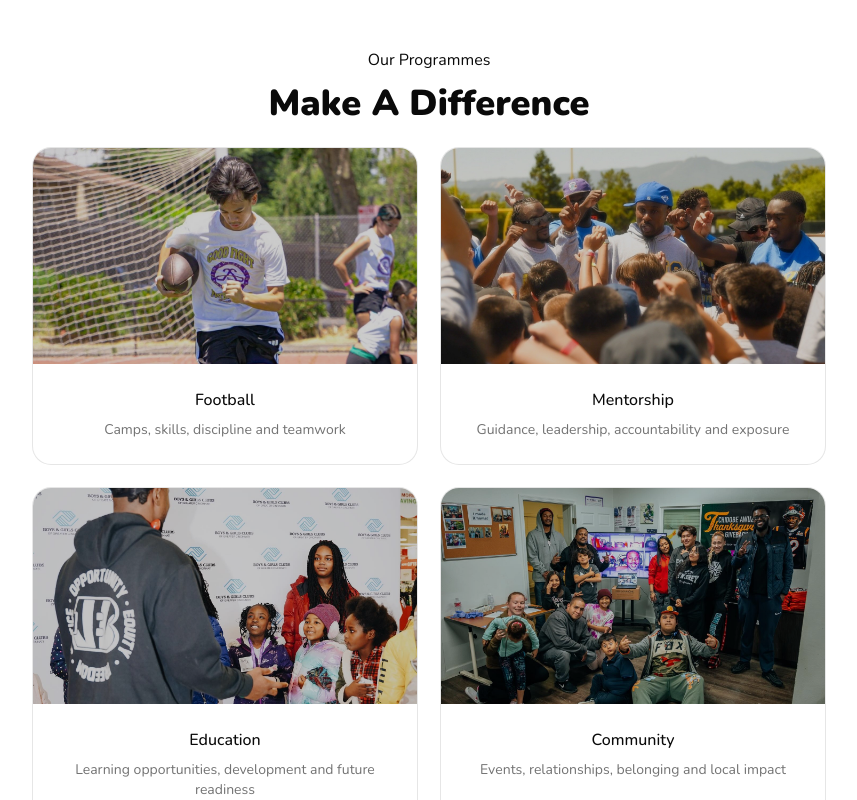
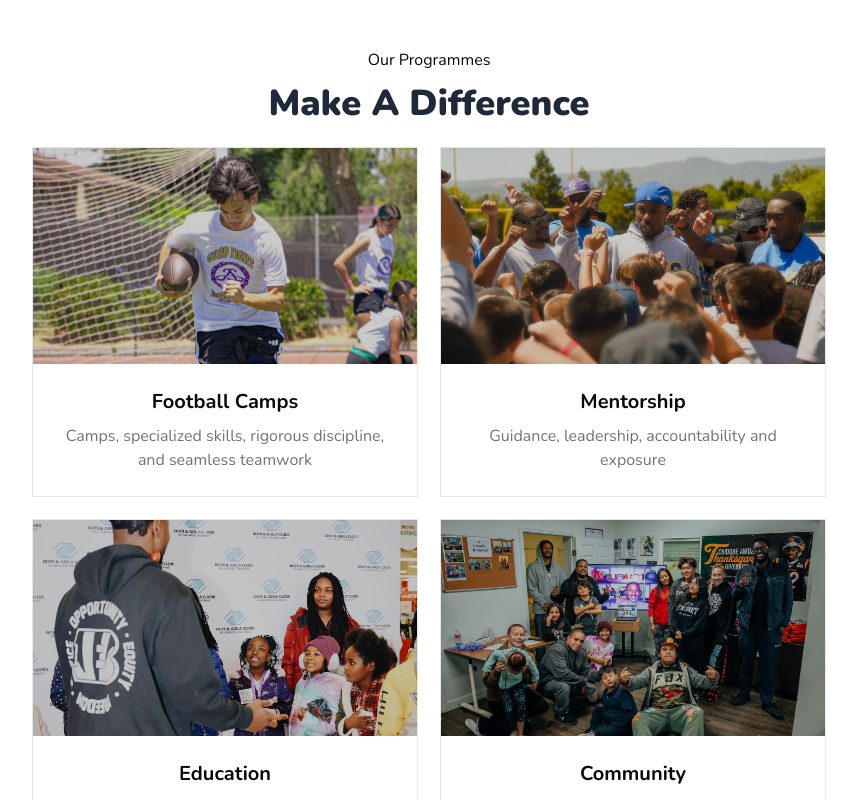
Before and after one commit to coresystechng/kickstartfoundation, a Next.js app: page / in a window 1280 px wide. Shown: the top 800 px of the page, without its empty margins (211-1068 px from the left). Built offline with nearby package versions, Linux system fonts and the light colour scheme.

Commit message:
updated card UI

```diff
--- a/app/globals.css
+++ b/app/globals.css
@@ -28,7 +28,7 @@
     --chart-3: oklch(0.596 0.145 163.225);
     --chart-4: oklch(0.508 0.118 165.612);
     --chart-5: oklch(0.432 0.095 166.913);
-    --radius: 0.625rem;
+    --radius: 0rem;
     --sidebar: oklch(0.985 0 0);
     --sidebar-foreground: oklch(0.145 0 0);
     --sidebar-primary: oklch(0.596 0.145 163.225);
--- a/app/page.tsx
+++ b/app/page.tsx
@@ -12,9 +12,9 @@ export default function Page() {
         <div className="flex min-h-screen justify-center p-12">
             <div className="text-center">
                 <p>Our Programmes</p>
-                <h1 className="font-black text-4xl pt-3 pb-6">Make A Difference</h1>
+                <h1 className="font-black text-gray-800 dark:text-gray-200 text-4xl pt-3 pb-6">Make A Difference</h1>
                 <div className="grid md:grid-cols-2 flex-col min-w-3xl gap-6">
-                    <Card className="relative mx-auto w-full max-w-sm pt-0 hover:scale-[1.02] transition-all duration-300">
+                    <Card className="relative mx-auto w-full hover:bg-emerald-50 dark:bg-[#171717] max-w-sm pt-0 hover:scale-[1.02] transition-all duration-300">
                         <div className="absolute inset-0 z-30 aspect-video" />
                         <img
                             src="/football.jpg"
@@ -22,15 +22,13 @@ export default function Page() {
                             className="relative z-20 aspect-video w-full object-cover brightness-80 dark:brightness-60 will-change-transform"
                         />
                         <CardHeader>
-                            <CardTitle>Football</CardTitle>
+                            <CardTitle>Football Camps</CardTitle>
                             <CardDescription>
-                                Camps, skills,
-                                discipline and
-                                teamwork
+                                Camps, specialized skills, rigorous discipline, and seamless teamwork
                             </CardDescription>
                         </CardHeader>
                     </Card>
-                    <Card className="relative mx-auto w-full max-w-sm pt-0 hover:scale-[1.02] transition-all duration-300">
+                    <Card className="relative mx-auto w-full hover:bg-emerald-50 dark:bg-[#171717] max-w-sm pt-0 hover:scale-[1.02] transition-all duration-300">
                         <div className="absolute inset-0 z-30 aspect-video" />
                         <img
                             src="mentorship.jpg"
@@ -44,7 +42,7 @@ export default function Page() {
                             </CardDescription>
                         </CardHeader>
                     </Card>
-                    <Card className="relative mx-auto w-full max-w-sm pt-0 hover:scale-[1.02] transition-all duration-300">
+                    <Card className="relative mx-auto w-full hover:bg-emerald-50 dark:bg-[#171717] max-w-sm pt-0 hover:scale-[1.02] transition-all duration-300">
                         <div className="absolute inset-0 z-30 aspect-video" />
                         <img
                             src="education.jpg"
@@ -58,7 +56,7 @@ export default function Page() {
                             </CardDescription>
                         </CardHeader>
                     </Card>
-                    <Card className="relative mx-auto w-full max-w-sm pt-0 hover:scale-[1.02] transition-all duration-300">
+                    <Card className="relative mx-auto w-full hover:bg-emerald-50 dark:bg-[#171717] max-w-sm pt-0 hover:scale-[1.02] transition-all duration-300">
                         <div className="absolute inset-0 z-30 aspect-video" />
                         <img
                             src="community.jpg"
--- a/components/ui/card.tsx
+++ b/components/ui/card.tsx
@@ -36,7 +36,7 @@ function CardTitle({ className, ...props }: React.ComponentProps<"div">) {
     return (
         <div
         data-slot="card-title"
-      className={cn("font-heading text-base font-medium", className)}
+        className={cn("font-heading text-xl font-bold", className)}
         {...props}
         />
     )
@@ -46,7 +46,7 @@ function CardDescription({ className, ...props }: React.ComponentProps<"div">) {
     return (
         <div
         data-slot="card-description"
-      className={cn("text-sm text-muted-foreground", className)}
+        className={cn("text-base text-muted-foreground", className)}
         {...props}
         />
     )
```
Lines whose indentation alone changed are shown as unchanged.
